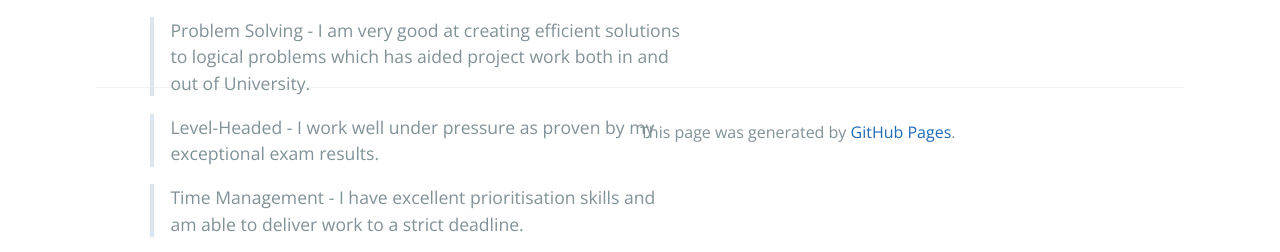
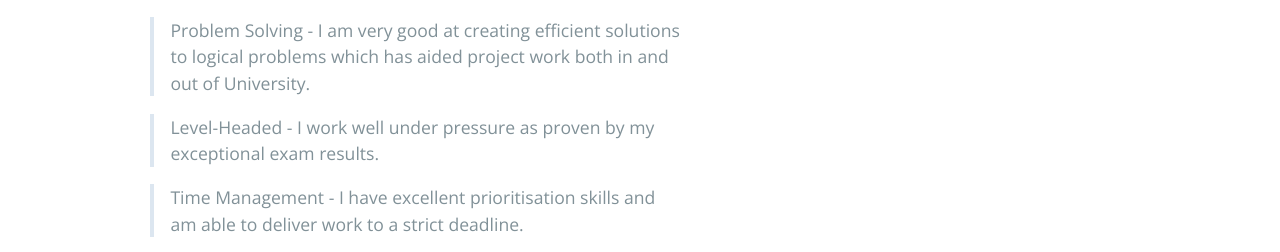
Before and after one commit to Pope10830/Pope10830.github.io, a Jekyll site: the page built from index.md, in a window 1280 px wide. Shown: the part 1732-1984 px from the top of the page. Built offline with Jekyll 4.4.1, drawn with Linux system fonts in a browser that asks for light colours.

Commit message:
remove footer

````diff
--- a/_layouts/default.html
+++ b/_layouts/default.html
@@ -43,18 +43,12 @@
 
         {{ content }}
 
-        <footer class="site-footer">
-          <span class="site-footer-credits">This page was generated by <a href="https://pages.github.com">GitHub Pages</a>.</span>
-        </footer>
       </main>
     {% else %}
       <main id="content" class="main-content" role="main">
 
         {{ content }}
 
-        <footer class="site-footer">
-          <span class="site-footer-credits">This page was generated by <a href="https://pages.github.com">GitHub Pages</a>.</span>
-        </footer>
       </main>
     {% endif %}
   </body>
--- a/index.md
+++ b/index.md
@@ -66,7 +66,8 @@ Computer Science BSc - Predicted 2.1 - Graduate August 2021
 
   </div>
   </div>
-  <div class="float-child-2" id="projects" markdown="1">
+  <div class="float-child-2" markdown="1">
+  <div class="project" markdown="1">
 
 ## Project Links
 
@@ -81,7 +82,7 @@ Computer Science BSc - Predicted 2.1 - Graduate August 2021
 [F1 2020 Telemetry](f1telemetry.md)
 
   </div>
-  <div class="float-child-2" id="modules" markdown="1">
+  <div class="modules" markdown="1">
 
 ## University Modules
 
@@ -123,4 +124,5 @@ Team Game Project - Asteroid Zone
 ```
 
   </div>
+  </div>
 </div>
````
